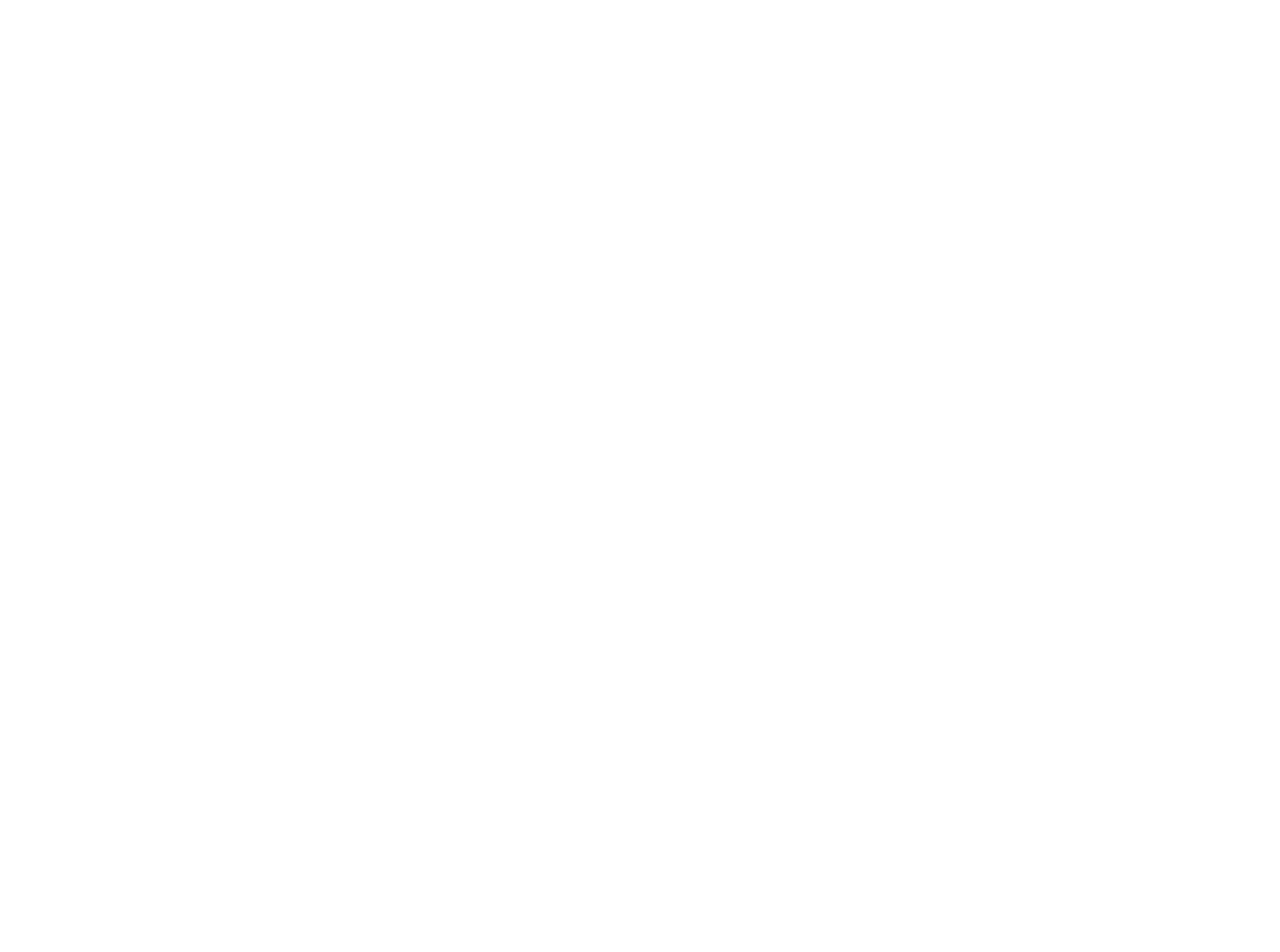
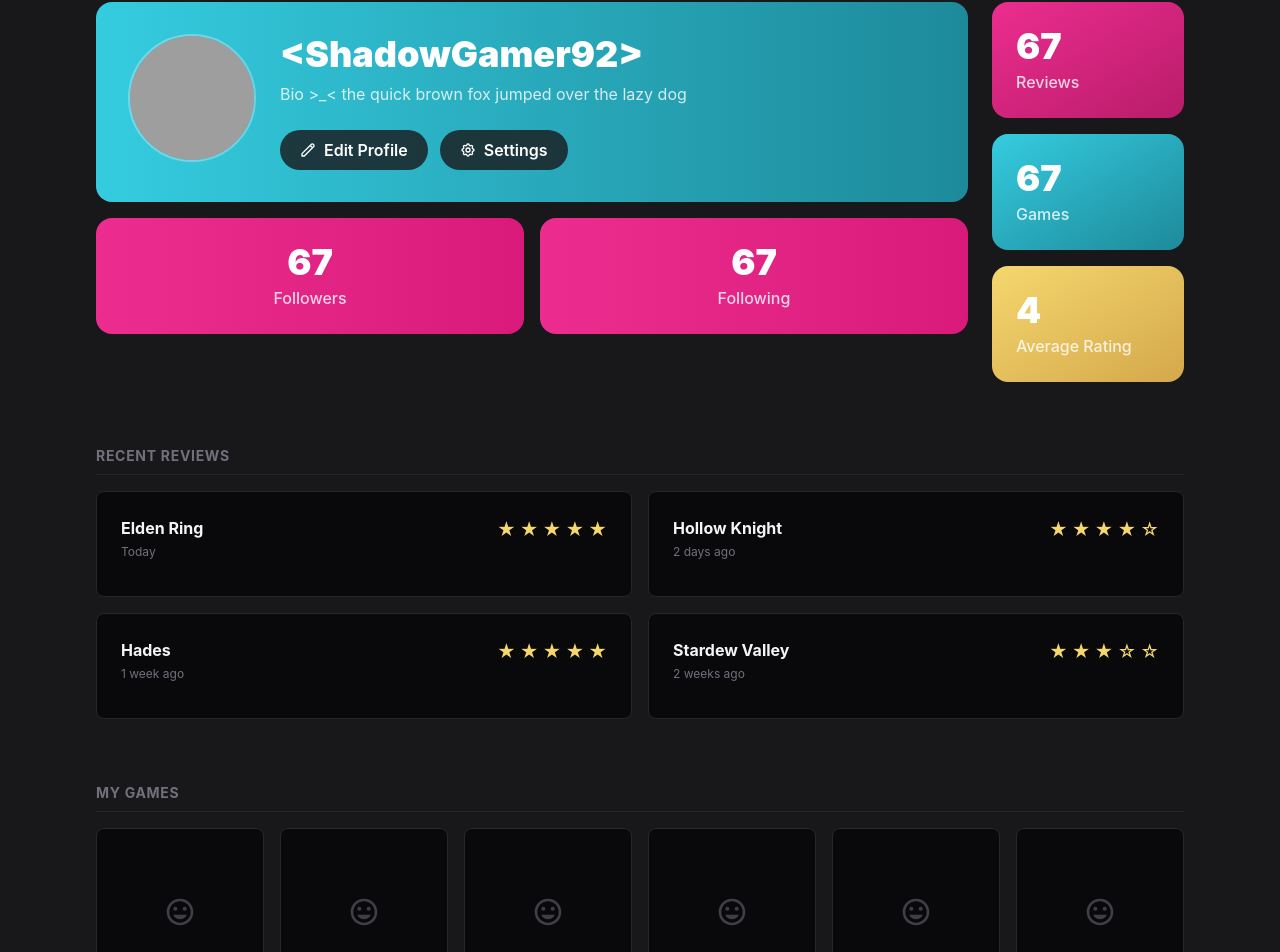
Before and after one commit to raretutal/GameBrief, a Vue app: page /profile in a window 1280 px wide. Before the commit this address had no page. Shown: the part 111-1063 px from the top of the page. Before the commit the page ends 800 px from the top, so only its background shows below. Built offline with nearby package versions, Linux system fonts and the light colour scheme; grey boxes are pictures that could not be loaded; the HTML template or start-up script is replaced by a standard one.

Commit message:
add ProfilePage component and update router configuration

```diff
--- a/src/router/index.ts
+++ b/src/router/index.ts
@@ -1,6 +1,7 @@
 import { createRouter, createWebHistory, type RouteRecordRaw } from 'vue-router'
 import HomeView from '../views/HomeView.vue'
 import GamePage from '../views/GamePage.vue'
+import ProfilePage from '@/views/ProfilePage.vue'
 
 const router = createRouter({
   history: createWebHistory(import.meta.env.BASE_URL),
@@ -22,6 +23,11 @@
       path: '/GamePage',
       name: 'GamePage',
       component: GamePage
+    },
+    {
+      path: '/profile',
+      name: 'Profile',
+      component: ProfilePage
     }
   ],
 })
--- /dev/null
+++ b/src/views/ProfilePage.vue
@@ -0,0 +1,180 @@
+<template>
+    <div class="min-h-screen bg-zinc-900 text-zinc-100 font-sans">
+      <NavBar />
+
+      <main class="max-w-6xl mx-auto px-4 sm:px-6 lg:px-8 py-12">
+        <!-- Profile Header Section -->
+        <div class="flex flex-col lg:flex-row gap-6">
+
+          <!-- Main Profile Card -->
+          <div class="flex-1">
+            <div class="bg-gradient-to-r from-[#35CCE0] to-[#1D8A9A] rounded-2xl p-8 flex flex-col sm:flex-row items-center sm:items-start gap-6">
+              <!-- Avatar -->
+              <div class="w-32 h-32 rounded-full border-2 border-white/30 flex-shrink-0 overflow-hidden">
+                <img
+                  :src="profileData.avatarUrl"
+                  alt="Profile Avatar"
+                  class="w-full h-full object-cover"
+                />
+              </div>
+
+              <!-- Info -->
+              <div class="flex flex-col items-center sm:items-start text-center sm:text-left">
+                <h1 class="text-3xl md:text-4xl font-black text-white mb-2 font-behoveful">&lt;{{ profileData.username }}&gt;</h1>
+                <p class="text-white/80 mb-6 max-w-md">Bio &gt;_&lt; {{ profileData.bio }}</p>
+
+                <!-- Buttons -->
+                <div class="flex gap-3">
+                  <button class="bg-zinc-900/80 hover:bg-zinc-900 text-white font-semibold py-2 px-5 rounded-full transition flex items-center gap-2">
+                    <svg class="w-4 h-4" fill="none" stroke="currentColor" viewBox="0 0 24 24">
+                      <path stroke-linecap="round" stroke-linejoin="round" stroke-width="2" d="M15.232 5.232l3.536 3.536m-2.036-5.036a2.5 2.5 0 113.536 3.536L6.5 21.036H3v-3.572L16.732 3.732z" />
+                    </svg>
+                    Edit Profile
+                  </button>
+                  <button class="bg-zinc-900/80 hover:bg-zinc-900 text-white font-semibold py-2 px-5 rounded-full transition flex items-center gap-2">
+                    <svg class="w-4 h-4" fill="none" stroke="currentColor" viewBox="0 0 24 24">
+                      <path stroke-linecap="round" stroke-linejoin="round" stroke-width="2" d="M10.325 4.317c.426-1.756 2.924-1.756 3.35 0a1.724 1.724 0 002.573 1.066c1.543-.94 3.31.826 2.37 2.37a1.724 1.724 0 001.065 2.572c1.756.426 1.756 2.924 0 3.35a1.724 1.724 0 00-1.066 2.573c.94 1.543-.826 3.31-2.37 2.37a1.724 1.724 0 00-2.572 1.065c-.426 1.756-2.924 1.756-3.35 0a1.724 1.724 0 00-2.573-1.066c-1.543.94-3.31-.826-2.37-2.37a1.724 1.724 0 00-1.065-2.572c-1.756-.426-1.756-2.924 0-3.35a1.724 1.724 0 001.066-2.573c-.94-1.543.826-3.31 2.37-2.37.996.608 2.296.07 2.572-1.065z" />
+                      <path stroke-linecap="round" stroke-linejoin="round" stroke-width="2" d="M15 12a3 3 0 11-6 0 3 3 0 016 0z" />
+                    </svg>
+                    Settings
+                  </button>
+                </div>
+              </div>
+            </div>
+
+            <!-- Followers/Following Cards -->
+            <div class="grid grid-cols-2 gap-4 mt-4">
+              <div class="bg-gradient-to-r from-[#EC2D8F] to-[#D91A7A] rounded-2xl p-6 text-center">
+                <div class="text-4xl font-black text-white mb-1 font-behoveful">{{ profileData.followers }}</div>
+                <div class="text-white/80 font-medium">Followers</div>
+              </div>
+              <div class="bg-gradient-to-r from-[#EC2D8F] to-[#D91A7A] rounded-2xl p-6 text-center">
+                <div class="text-4xl font-black text-white mb-1 font-behoveful">{{ profileData.following }}</div>
+                <div class="text-white/80 font-medium">Following</div>
+              </div>
+            </div>
+          </div>
+
+          <!-- Stats Cards (Right Side) -->
+          <div class="flex flex-col gap-4 lg:w-48">
+            <!-- Reviews -->
+            <div class="bg-gradient-to-br from-[#EC2D8F] to-[#B91C6A] rounded-2xl p-6">
+              <div class="text-4xl font-black text-white mb-1 font-behoveful">{{ profileData.reviewCount }}</div>
+              <div class="text-white/80 font-medium">Reviews</div>
+            </div>
+
+            <!-- Games -->
+            <div class="bg-gradient-to-br from-[#35CCE0] to-[#1D8A9A] rounded-2xl p-6">
+              <div class="text-4xl font-black text-white mb-1 font-behoveful">{{ profileData.gameCount }}</div>
+              <div class="text-white/80 font-medium">Games</div>
+            </div>
+
+            <!-- Average Rating -->
+            <div class="bg-gradient-to-br from-[#F5D76E] to-[#D4A84B] rounded-2xl p-6">
+              <div class="text-4xl font-black text-white mb-1 font-behoveful">{{ profileData.avgRating }}</div>
+              <div class="text-white/80 font-medium">Average Rating</div>
+            </div>
+          </div>
+        </div>
+
+        <!-- Recent Reviews Section -->
+        <section class="mt-16">
+          <h3 class="text-sm font-bold uppercase tracking-wider text-zinc-500 mb-4 border-b border-zinc-800 pb-2">
+            Recent Reviews
+          </h3>
+
+          <div class="grid grid-cols-1 md:grid-cols-2 gap-4">
+            <div
+              v-for="review in recentReviews"
+              :key="review.id"
+              class="p-6 bg-zinc-950 rounded-lg border border-zinc-800 hover:border-[#35CCE0]/50 transition cursor-pointer"
+              @click="selectReview(review.id)"
+            >
+              <div class="flex items-start justify-between mb-3">
+                <div>
+                  <h4 class="font-bold text-zinc-100 mb-1">{{ review.title }}</h4>
+                  <p class="text-xs text-zinc-500">{{ review.date }}</p>
+                </div>
+                <div class="flex gap-1 text-lg text-[#F5D76E]">
+                  <span v-for="i in 5" :key="i">
+                    {{ i <= review.rating ? '★' : '☆' }}
+                  </span>
+                </div>
+              </div>
+            </div>
+          </div>
+        </section>
+
+        <!-- My Games Section -->
+        <section class="mt-16">
+          <h3 class="text-sm font-bold uppercase tracking-wider text-zinc-500 mb-4 border-b border-zinc-800 pb-2">
+            My Games
+          </h3>
+
+          <div class="grid grid-cols-2 md:grid-cols-4 lg:grid-cols-6 gap-4">
+            <div
+              v-for="(game, index) in myGames"
+              :key="index"
+              class="aspect-square bg-zinc-950 rounded-lg border border-zinc-800 flex items-center justify-center hover:border-[#35CCE0]/50 transition cursor-pointer"
+              @click="selectGame(index)"
+            >
+              <svg v-if="!game.image" class="w-8 h-8 text-zinc-700" fill="currentColor" viewBox="0 0 24 24">
+                <path d="M12 2C6.48 2 2 6.48 2 12s4.48 10 10 10 10-4.48 10-10S17.52 2 12 2zm0 18c-4.42 0-8-3.58-8-8s3.58-8 8-8 8 3.58 8 8-3.58 8-8 8zm3.5-9c.83 0 1.5-.67 1.5-1.5S16.33 8 15.5 8 14 8.67 14 9.5s.67 1.5 1.5 1.5zm-7 0c.83 0 1.5-.67 1.5-1.5S9.33 8 8.5 8 7 8.67 7 9.5 7.67 11 8.5 11zm3.5 6.5c2.33 0 4.31-1.46 5.11-3.5H6.89c.8 2.04 2.78 3.5 5.11 3.5z" />
+              </svg>
+              <img v-else :src="game.image" :alt="`Game ${index}`" class="w-full h-full object-cover rounded-lg" />
+            </div>
+          </div>
+        </section>
+
+        <!-- Logout Button -->
+        <section class="mt-16 mb-8">
+          <button
+            class="text-[#EC2D8F] text-lg font-bold hover:text-[#EC2D8F]/80 transition flex items-center gap-2 uppercase tracking-wider"
+            @click="logout"
+          >
+            <span>▷</span>
+            Logout
+          </button>
+        </section>
+      </main>
+    </div>
+  </template>
+
+  <script setup lang="ts">
+  import { ref } from 'vue'
+  import NavBar from '@/components/NavBar.vue'
+
+  const profileData = ref({
+    username: 'ShadowGamer92',
+    bio: 'the quick brown fox jumped over the lazy dog',
+    avatarUrl: 'https://images.unsplash.com/photo-1511379938547-c1f69b13d835?q=80&w=600&auto=format&fit=crop',
+    reviewCount: 67,
+    gameCount: 67,
+    avgRating: 4.0,
+    followers: 67,
+    following: 67,
+  })
+
+  const recentReviews = ref([
+    { id: 1, title: 'Elden Ring', date: 'Today', rating: 5 },
+    { id: 2, title: 'Hollow Knight', date: '2 days ago', rating: 4 },
+    { id: 3, title: 'Hades', date: '1 week ago', rating: 5 },
+    { id: 4, title: 'Stardew Valley', date: '2 weeks ago', rating: 3 },
+  ])
+
+  const myGames = ref(Array(6).fill(null).map(() => ({
+    image: null,
+  })))
+
+  const selectReview = (reviewId: number) => {
+    console.log('Navigate to review:', reviewId)
+  }
+
+  const selectGame = (gameIndex: number) => {
+    console.log('Navigate to game:', gameIndex)
+  }
+
+  const logout = () => {
+    console.log('Handle logout')
+  }
+  </script>
```
